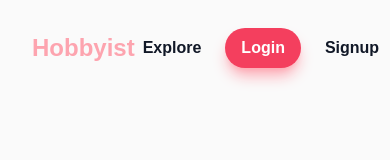
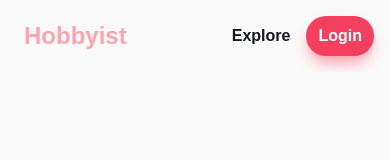
Before and after one commit to pllealfunes/nextjs-hobbyist, a Next.js app: page / in a window 390 px wide. Shown: the top 160 px of the page. Built offline with nearby package versions, Linux system fonts and the light colour scheme.

Commit message:
made nav responsive on mobile

```diff
--- a/src/components/ui/nav.tsx
+++ b/src/components/ui/nav.tsx
@@ -1,19 +1,19 @@
+import Image from "next/image";
 import Link from "next/link";
-import Image from "next/image";
 
 export default function Nav() {
   return (
-    <div>
     <header className="bg-zinc-50">
       <nav
         aria-label="Global"
-          className="flex items-center justify-between p-6 lg:px-8"
+        className="flex items-center justify-between p-4 sm:p-6 lg:px-8"
       >
         <div className="flex lg:flex-1">
-            <div className="flex justify-center items-center">
+          <div className="flex items-center space-x-2 sm:space-x-4">
+            {/* Logo and text */}
             <Link
               href="/"
-                className="-m-1.5 p-1.5"
+              className="-m-1.5 p-1.5 hidden sm:inline-block" // Hide logo on mobile, show from small screen
               aria-label="Go to homepage"
             >
               <span className="sr-only">Hobbyist</span>
@@ -25,15 +25,18 @@ export default function Nav() {
                 className="h-9 w-auto"
               />
             </Link>
-              <p
-                className="text-rose-300 m-2 text-2xl font-semibold"
+            <Link
+              href="/"
+              className="text-rose-300 text-2xl sm:text-3xl md:text-2xl lg:text-2xl font-semibold"
               aria-hidden="true"
             >
               Hobbyist
-              </p>
+            </Link>
           </div>
         </div>
-          <div className="flex gap-x-6 items-center">
+
+        {/* Navigation links */}
+        <div className="flex gap-x-4 sm:gap-x-6 items-center">
           <Link
             href="#"
             className="font-semibold leading-6 text-gray-900"
@@ -41,16 +44,18 @@ export default function Nav() {
           >
             Explore
           </Link>
+
           <Link
             href="#"
-              className="bg-rose-500 shadow-rose-300 hover:bg-rose-600 text-white font-semibold py-2 px-4 rounded-full transition duration-300 leading-6 shadow-rose-300 shadow-lg"
+            className="bg-rose-500 hover:bg-rose-600 text-white font-semibold py-2 px-3 sm:px-4 rounded-full transition duration-300 leading-6 shadow-rose-300 shadow-lg"
             aria-label="Login to your account"
           >
             Login
           </Link>
+
           <Link
             href="#"
-              className="font-semibold leading-6 text-gray-900"
+            className="hidden sm:block font-semibold leading-6 text-gray-900"
             aria-label="Sign up for an account"
           >
             Signup
@@ -58,6 +63,5 @@ export default function Nav() {
         </div>
       </nav>
     </header>
-    </div>
   );
 }
```
Lines whose indentation alone changed are shown as unchanged.
